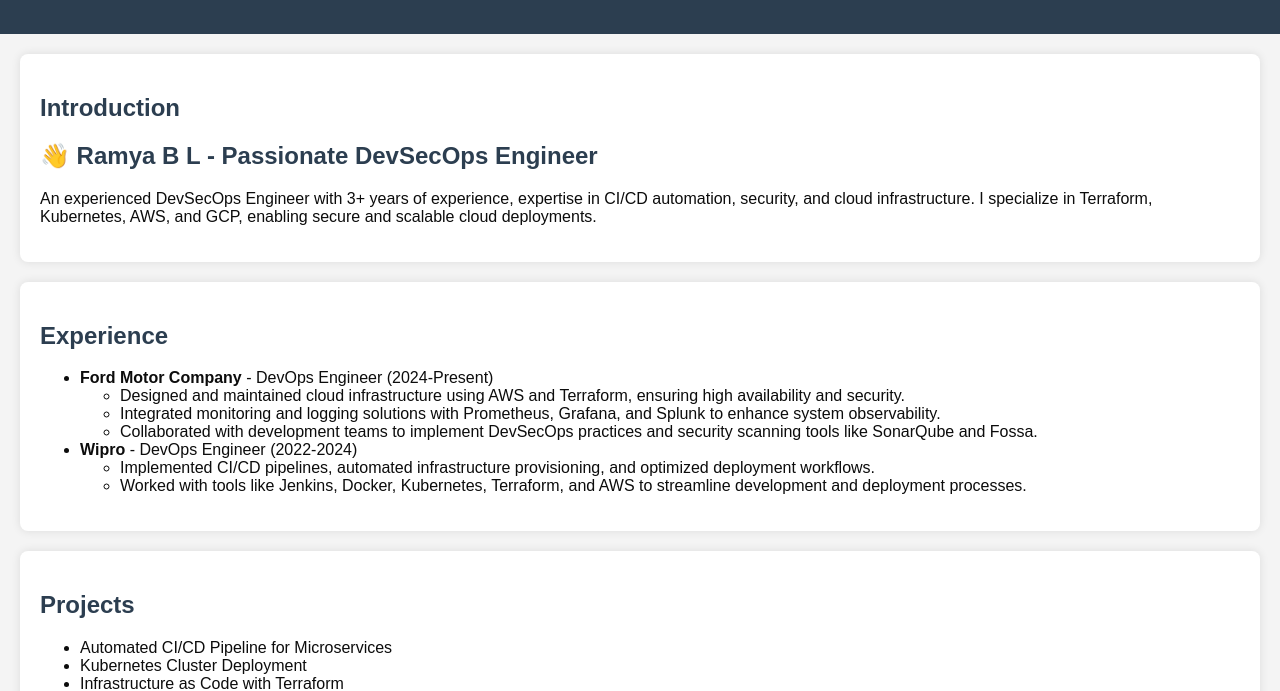
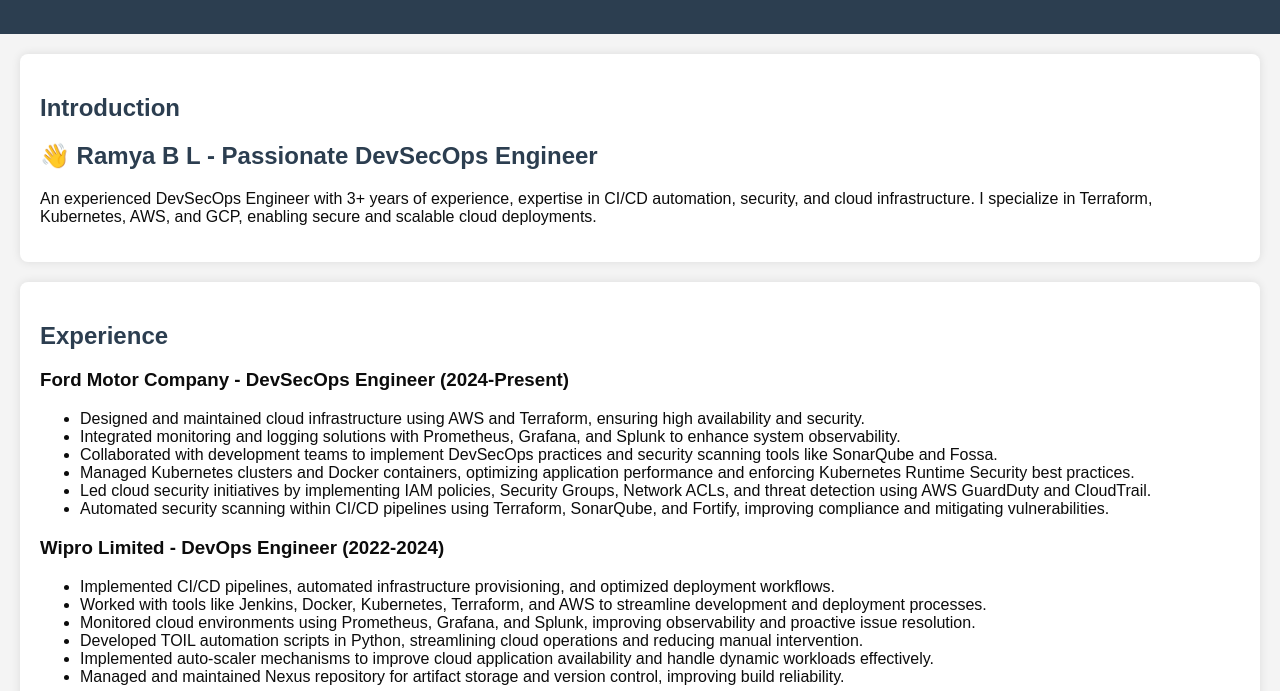
Before and after one commit to ram-ctrl/devops-portfolio-ramya, a plain HTML site: page index.html in a window 1280 px wide. Shown: the part 120-811 px from the top of the page. Drawn offline with Linux system fonts and the light colour scheme.

Commit message:
Update index.html

```diff
--- a/index.html
+++ b/index.html
@@ -30,18 +30,24 @@
 
     <section id="experience">
         <h2>Experience</h2>
-        <ul>
-            <li><strong>Ford Motor Company</strong> - DevOps Engineer (2024-Present)</li>
+        <h3><strong>Ford Motor Company</strong> - DevSecOps Engineer (2024-Present)</h3>
     <ul>
         <li>Designed and maintained cloud infrastructure using AWS and Terraform, ensuring high availability and security.</li>
         <li>Integrated monitoring and logging solutions with Prometheus, Grafana, and Splunk to enhance system observability.</li>
         <li>Collaborated with development teams to implement DevSecOps practices and security scanning tools like SonarQube and Fossa.</li>
+        <li>Managed Kubernetes clusters and Docker containers, optimizing application performance and enforcing Kubernetes Runtime Security best practices.</li>
+        <li>Led cloud security initiatives by implementing IAM policies, Security Groups, Network ACLs, and threat detection using AWS GuardDuty and CloudTrail.</li>
+        <li>Automated security scanning within CI/CD pipelines using Terraform, SonarQube, and Fortify, improving compliance and mitigating vulnerabilities.</li>
     </ul>
-            <li><strong>Wipro</strong> - DevOps Engineer (2022-2024)</li>
+
+    <h3><strong>Wipro Limited</strong> - DevOps Engineer (2022-2024)</h3>
     <ul>
         <li>Implemented CI/CD pipelines, automated infrastructure provisioning, and optimized deployment workflows.</li>
         <li>Worked with tools like Jenkins, Docker, Kubernetes, Terraform, and AWS to streamline development and deployment processes.</li>
-          </ul>
+        <li>Monitored cloud environments using Prometheus, Grafana, and Splunk, improving observability and proactive issue resolution.</li>
+        <li>Developed TOIL automation scripts in Python, streamlining cloud operations and reducing manual intervention.</li>
+        <li>Implemented auto-scaler mechanisms to improve cloud application availability and handle dynamic workloads effectively.</li>
+        <li>Managed and maintained Nexus repository for artifact storage and version control, improving build reliability.</li>
     </ul>
     </section>
 
```
Lines whose indentation alone changed are shown as unchanged.
